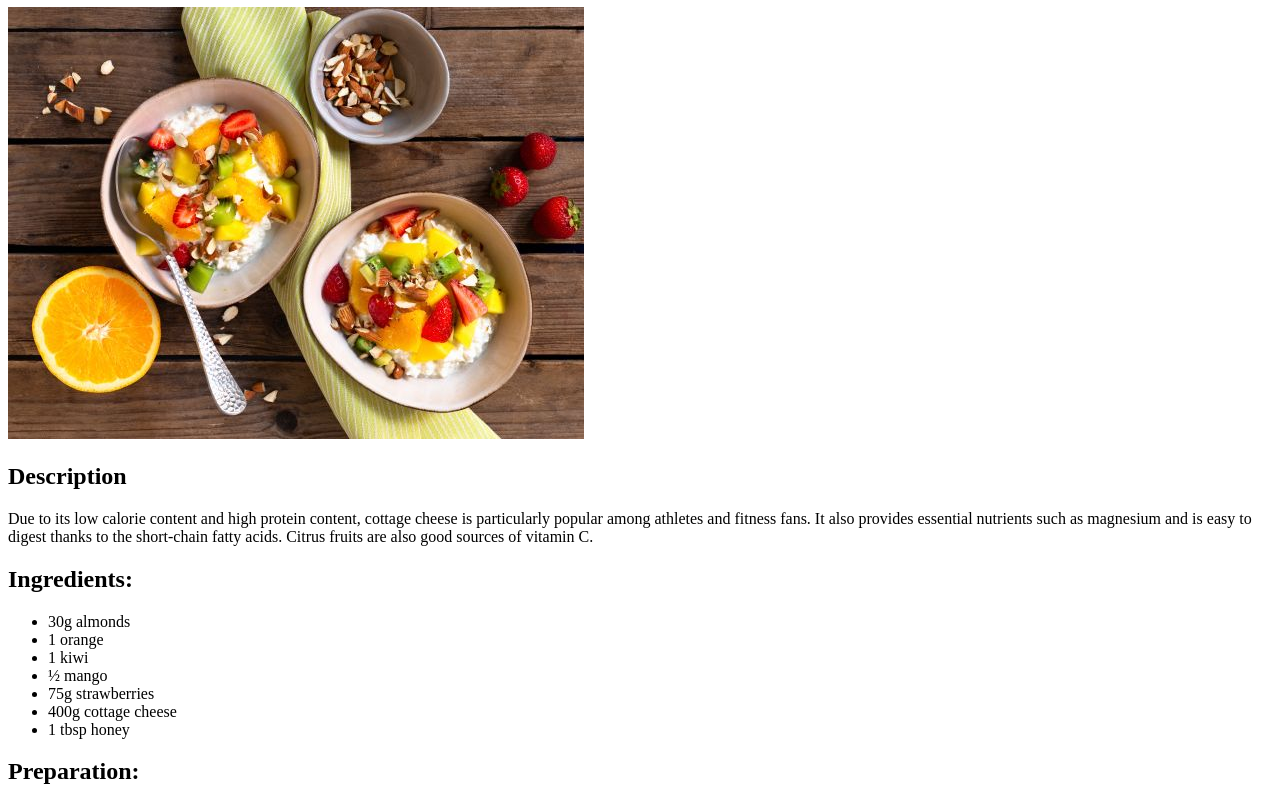
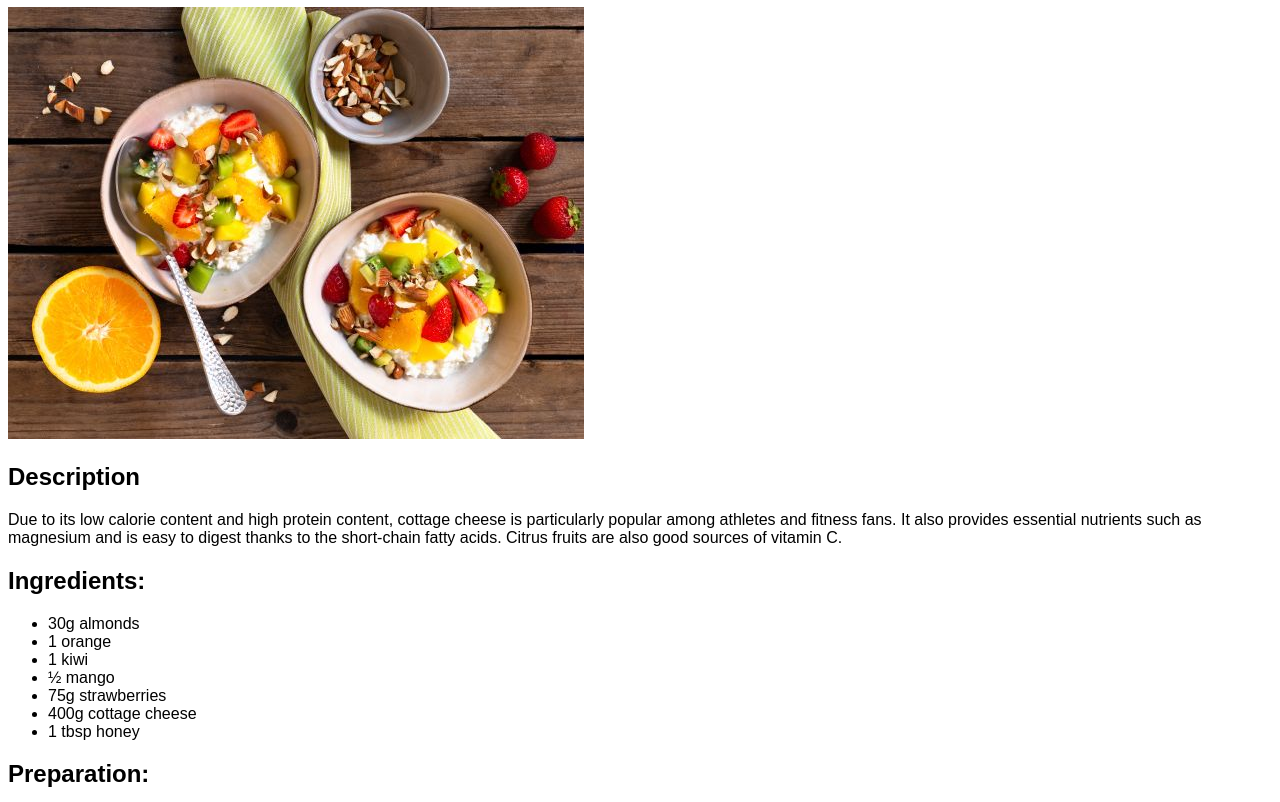
Before and after one commit to AleksB8/odin-recipes, a plain HTML site: page recipes/cottagecheesewithfruit.html in a window 1280 px wide. Shown: the part 73-875 px from the top of the page. Drawn offline with Linux system fonts and the light colour scheme.

Commit message:
Link all pages with styles.css

```diff
--- a/recipes/cottagecheesewithfruit.html
+++ b/recipes/cottagecheesewithfruit.html
@@ -4,6 +4,7 @@
     <head>
         <meta charset="UTF-8">
         <title>Cottage cheese with fruit</title>
+        <link href="../styles.css" rel="stylesheet">
     </head>
 
     <body>
```
Also changed, not shown: recipes/muesliwithberries.html (+1 -0 lines), recipes/muesliwithquarkandfruit.html (+1 -0 lines).
